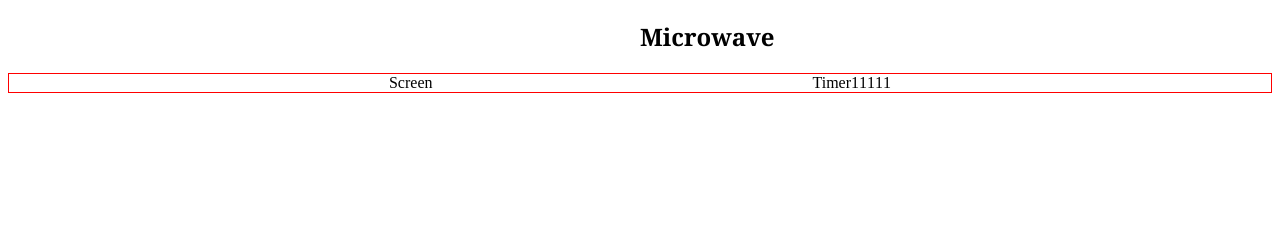
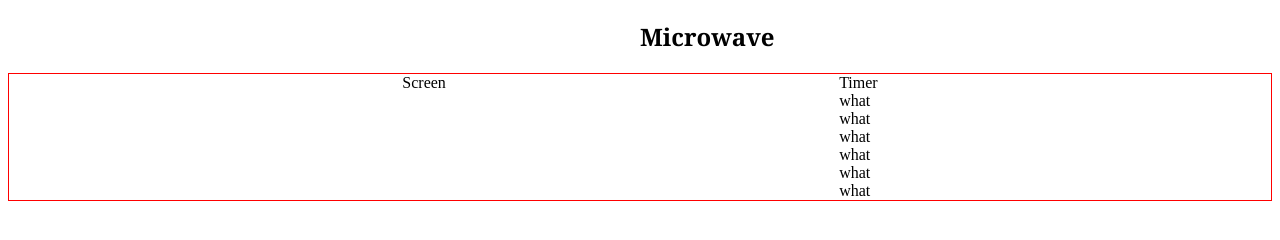
Before and after one commit to Sensationull/jsmess, a plain HTML site: page microwave/index.html in a window 1280 px wide. Drawn offline with Linux system fonts and the light colour scheme.

Commit message:
added some test divs

```diff
--- a/microwave/index.html
+++ b/microwave/index.html
@@ -10,12 +10,14 @@
   <h2 class="title">Microwave</h2>
   <div class="box-container">
     <div class="screen">Screen</div>
-    <div class="buttons">Timer
-      <div class="first-row">1</div>
-      <div class="first-row">1</div>
-      <div class="first-row">1</div>
-      <div class="first-row">1</div>
-      <div class="first-row">1</div>
+    <div class="timer-container">
+      <div class="display">Timer</div>
+      <div>what</div>
+      <div>what</div>
+      <div>what</div>
+      <div>what</div>
+      <div>what</div>
+      <div>what</div>
     </div>
   </div>
 </body>
```
